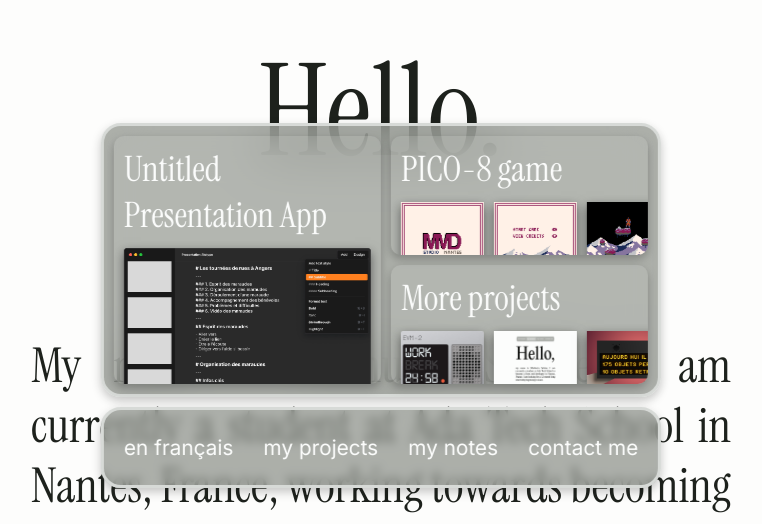
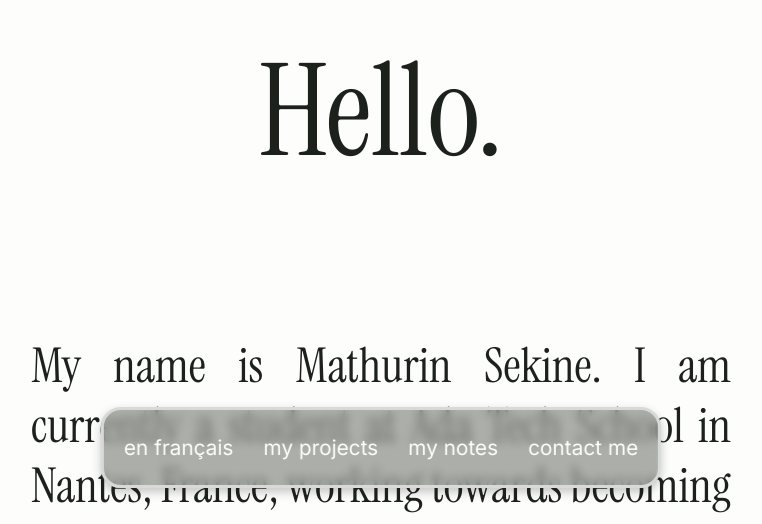
Before and after one commit to lemathurin/portfolio, a Next.js app: page /en in a window 1280 px wide. Shown: the part 272-796 px from the top of the page, without its empty margins (259-1021 px from the left). Built offline with nearby package versions, Linux system fonts and the light colour scheme.

Commit message:
Dropdown appears due to useState

```diff
--- a/src/app/[locale]/components/Navbar.js
+++ b/src/app/[locale]/components/Navbar.js
@@ -1,13 +1,16 @@
+"use client";
+
 import Link from "next/link";
 import "../components/Navbar.css";
 import Image from "next/image";
-
-// for the dropdown
-// https://www.youtube.com/watch?v=VQWu4e6agPc
+import { useState } from "react";
 
 export default function NavBar(props) {
+  const [isButtonHovered, setIsButtonHovered] = useState(false);
+
   return (
     <div className="entire-navbar">
+      {isButtonHovered && (
         <div className="project-dropdown">
           <div className="project-left dropdown-boxes">
             <h3 className="dropdown-text">{props.presenterApp}</h3>
@@ -74,6 +77,7 @@ export default function NavBar(props) {
             </div>
           </div>
         </div>
+      )}
       <ol className="menu-button-container">
         <Link href="/">
           <li className="menu-button cursor-cell">
@@ -83,7 +87,11 @@ export default function NavBar(props) {
           </li>
         </Link>
         <Link href="/">
-          <li className="menu-button">
+          <li
+            className="menu-button"
+            onMouseEnter={() => setIsButtonHovered(true)}
+            onMouseLeave={() => setIsButtonHovered(false)}
+          >
             <span className="menu-text" href="/">
               {props.projects}
             </span>
```
Lines whose indentation alone changed are shown as unchanged.
